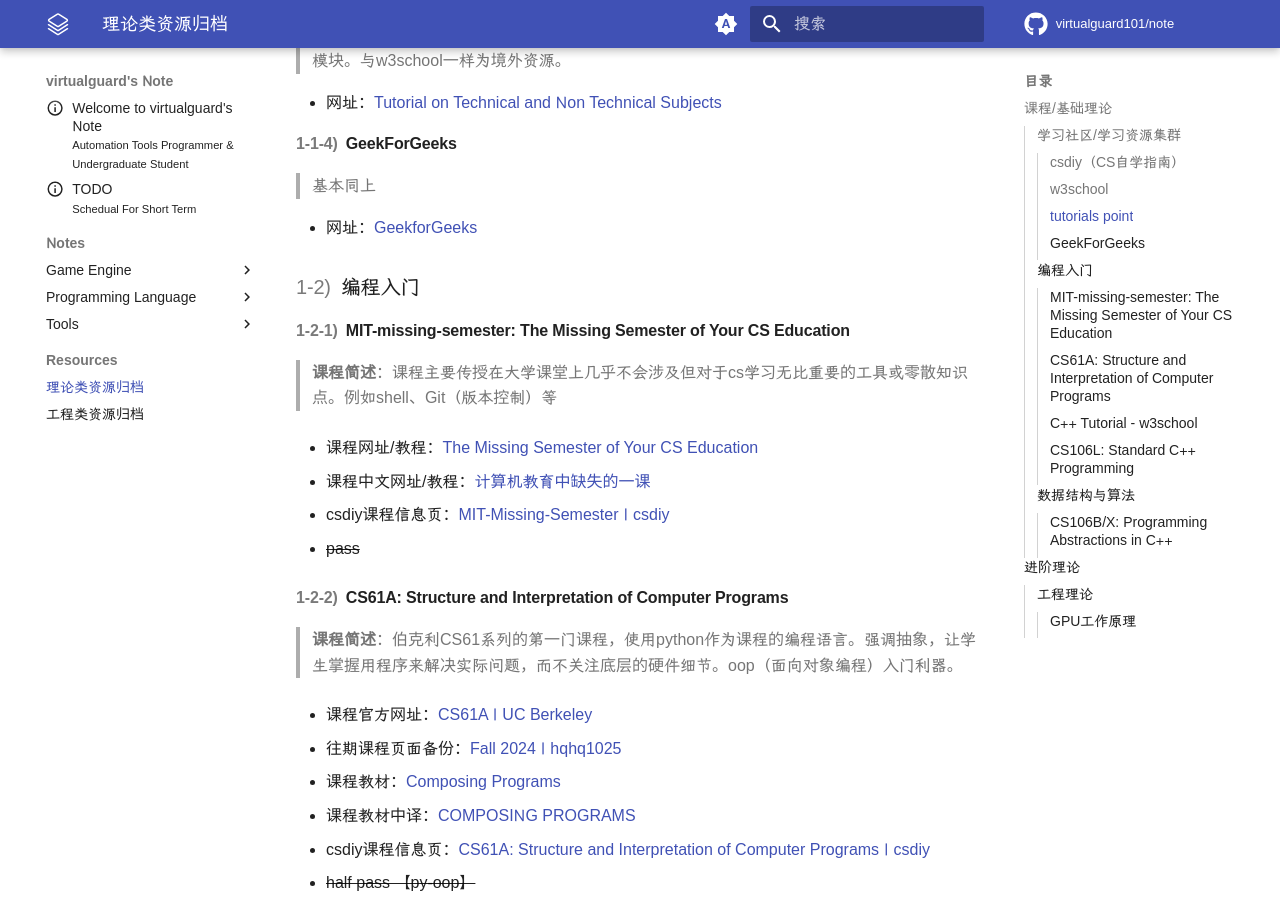
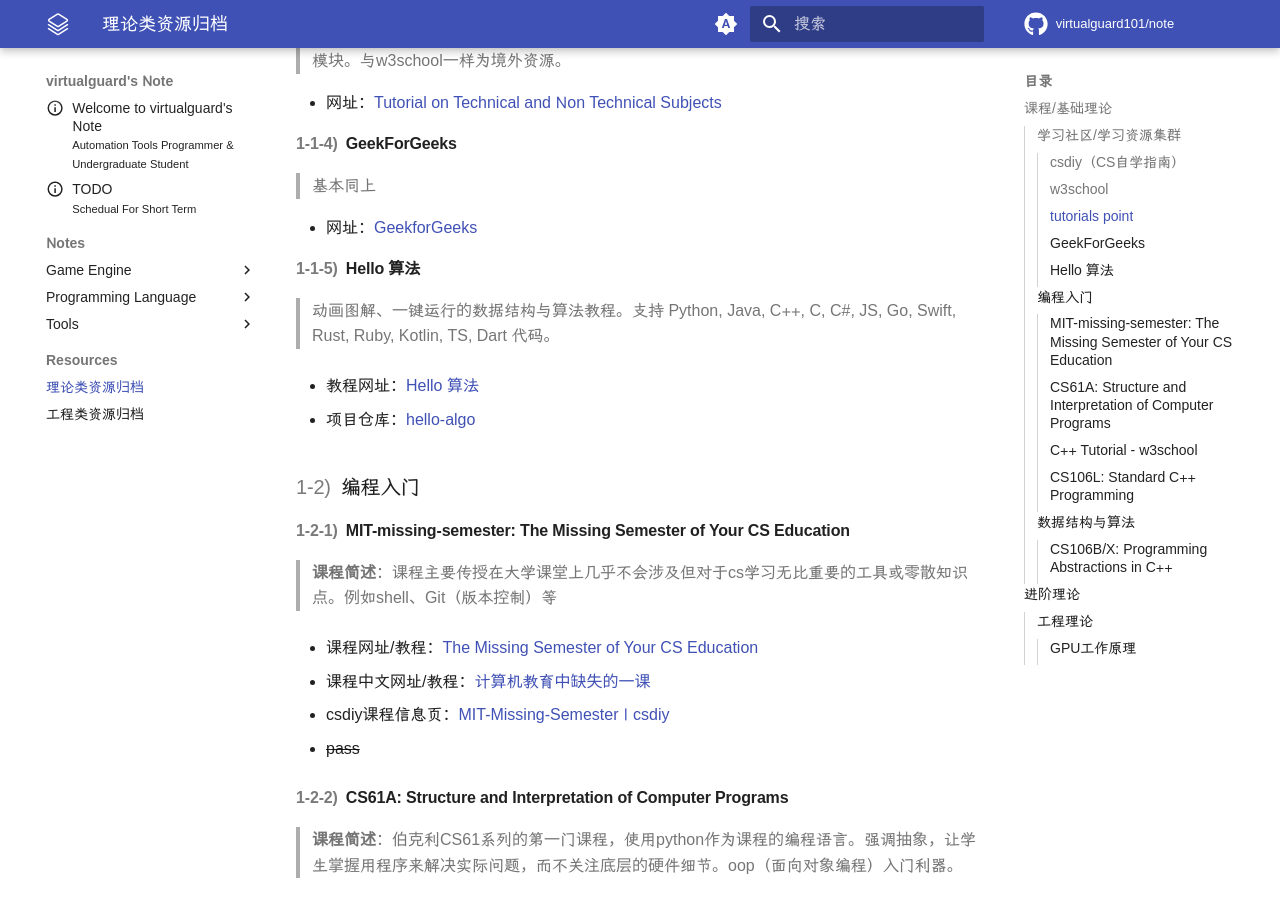
Before and after one commit to virtualguard101/note, an MkDocs documentation site: the page built from docs/resources/academic.md, in a window 1280 px wide and 900 px high, scrolled down 1181 px. Built offline with MkDocs 1.6.1 and Material for MkDocs 9.7.7, drawn with Linux system fonts in a browser that asks for light colours; some web fonts are replaced; comment, search, counter and statistics services are not loaded.

Commit message:
update index; academic resources: hello-algo

```diff
--- a/docs/resources/academic.md
+++ b/docs/resources/academic.md
@@ -37,6 +37,13 @@
 >基本同上
 
 - 网址：[GeekforGeeks](https://www.geeksforgeeks.org/)
+
+#### Hello 算法
+>动画图解、一键运行的数据结构与算法教程。支持 Python, Java, C++, C, C#, JS, Go, Swift, Rust, Ruby, Kotlin, TS, Dart 代码。
+
+- 教程网址：[Hello 算法](https://www.hello-algo.com/)
+
+- 项目仓库：[hello-algo](https://github.com/krahets/hello-algo)
 
 
 ### 编程入门
```
Also changed, not shown: docs/index.md (+6 -6 lines), docs/notes/tools/git.md (+2 -0 lines).
